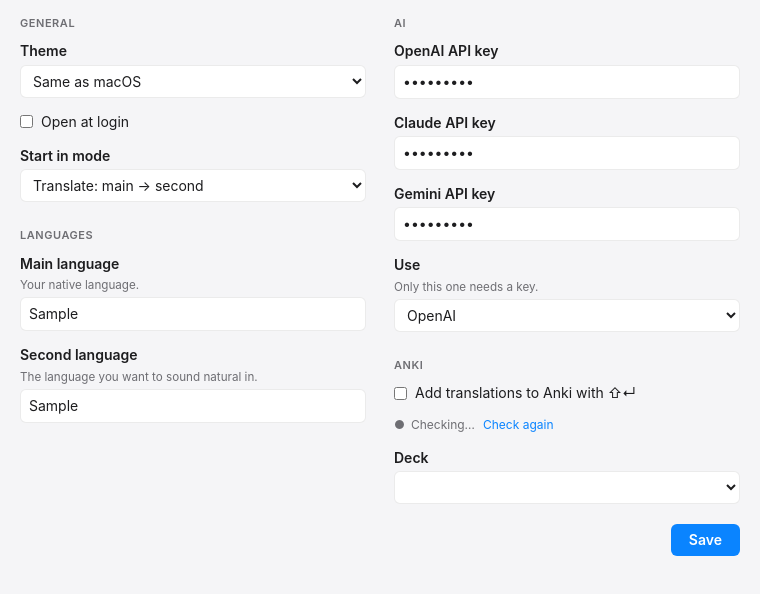
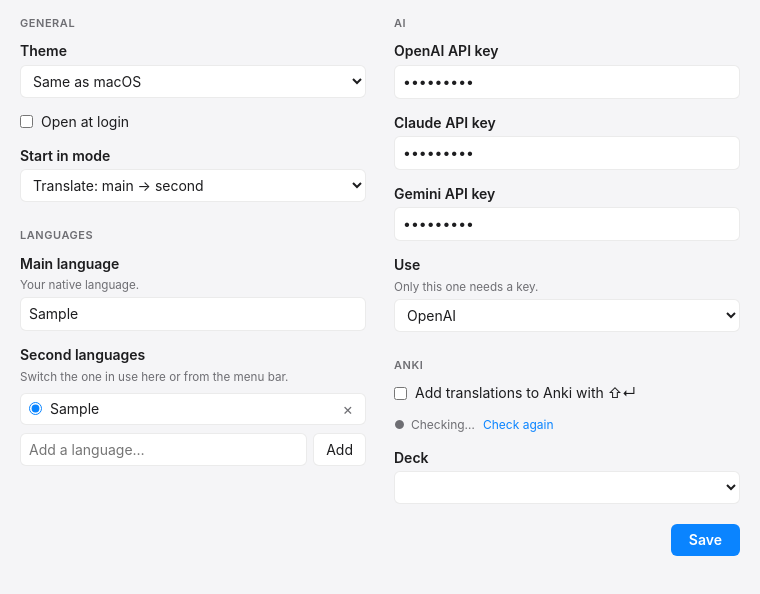
Before and after one commit to raphaelkieling/quick-translate, an Electron app: page src/renderer/settings.html in a window 760 px wide. Both pictures are taken after typing "Sample", "Sample", "Sample123", "Sample123", "Sample123" into the empty fields and a click on the button "Save". Drawn offline with Linux system fonts and the light colour scheme; no server answers.

Commit message:
feat: quick change language

```diff
--- a/src/preload.cjs
+++ b/src/preload.cjs
@@ -5,6 +5,7 @@ contextBridge.exposeInMainWorld('api', {
   getSettings: () => ipcRenderer.invoke('settings:get'),
   saveSettings: (settings) => ipcRenderer.invoke('settings:save', settings),
   openSettings: () => ipcRenderer.send('settings:open'),
+  onSecondLanguage: (callback) => ipcRenderer.on('settings:second-language', (_event, language) => callback(language)),
   ask: (mode, text) => ipcRenderer.invoke('ai:ask', mode, text),
   getAnkiDecks: () => ipcRenderer.invoke('anki:decks'),
   addToAnki: (front, back) => ipcRenderer.invoke('anki:add', front, back),
--- a/src/renderer/settings.html
+++ b/src/renderer/settings.html
@@ -39,11 +39,15 @@
             <small>Your native language.</small>
             <input name="mainLanguage" list="languages" required />
           </label>
-          <label>
-            Second language
-            <small>The language you want to sound natural in.</small>
-            <input name="secondLanguage" list="languages" required />
-          </label>
+          <div class="field">
+            <span class="field-title">Second languages</span>
+            <small>Switch the one in use here or from the menu bar.</small>
+            <ul id="second-languages"></ul>
+            <div class="add-language">
+              <input id="new-language" list="languages" placeholder="Add a language…" />
+              <button id="add-language" type="button">Add</button>
+            </div>
+          </div>
         </fieldset>
       </div>
 
--- a/src/renderer/settings.js
+++ b/src/renderer/settings.js
@@ -9,6 +9,57 @@ function updateRequired() {
   }
   fields.ankiDeck.required = fields.ankiEnabled.checked;
 }
+
+// --- Second languages: a list with a radio for the one in use ---
+
+const languageList = document.getElementById('second-languages');
+const newLanguage = document.getElementById('new-language');
+
+const secondLanguages = () => [...languageList.querySelectorAll('input')].map((radio) => radio.value);
+
+function renderLanguages(languages, current) {
+  languageList.replaceChildren(
+    ...languages.map((language) => {
+      const item = document.createElement('li');
+      const label = document.createElement('label');
+      const radio = Object.assign(document.createElement('input'), { type: 'radio', name: 'secondLanguage', value: language });
+      radio.checked = language === current;
+      label.append(radio, language);
+      const remove = Object.assign(document.createElement('button'), { type: 'button', className: 'remove', textContent: '×', title: 'Remove' });
+      remove.addEventListener('click', () => removeLanguage(language));
+      item.append(label, remove);
+      return item;
+    }),
+  );
+  // At least one language: when the list is empty, the "Add" field must be filled.
+  newLanguage.required = languages.length === 0;
+}
+
+function currentLanguage() {
+  return languageList.querySelector('input:checked')?.value;
+}
+
+function addLanguage() {
+  const language = newLanguage.value.trim();
+  newLanguage.value = '';
+  if (!language || secondLanguages().includes(language)) return;
+  renderLanguages([...secondLanguages(), language], currentLanguage() ?? language);
+}
+
+function removeLanguage(language) {
+  const languages = secondLanguages().filter((l) => l !== language);
+  const current = currentLanguage();
+  renderLanguages(languages, current === language ? languages[0] : current);
+}
+
+document.getElementById('add-language').addEventListener('click', addLanguage);
+newLanguage.addEventListener('keydown', (e) => {
+  if (e.key !== 'Enter') return;
+  e.preventDefault(); // don't save the form
+  addLanguage();
+});
+// Switched from the menu bar icon while this window is open.
+window.api.onSecondLanguage((language) => renderLanguages(secondLanguages(), language));
 
 // Shows whether AnkiConnect answers and fills the deck list.
 async function checkAnki(selectedDeck = fields.ankiDeck.value) {
@@ -36,6 +87,7 @@ window.api.getSettings().then((settings) => {
     fields.openAtLogin.disabled = true;
     fields.openAtLogin.parentElement.title = 'Only in the built app (npm run build)';
   }
+  renderLanguages(settings.secondLanguages, settings.secondLanguage);
   updateRequired();
   checkAnki(settings.ankiDeck);
 });
@@ -46,9 +98,12 @@ document.getElementById('anki-refresh').addEventListener('click', () => checkAnk
 
 form.addEventListener('submit', async (e) => {
   e.preventDefault();
+  addLanguage(); // typed in "Add a language…" but didn't press Add
   const values = Object.fromEntries([...new FormData(form)].map(([name, value]) => [name, value.trim()]));
   values.ankiEnabled = fields.ankiEnabled.checked;
   values.openAtLogin = fields.openAtLogin.checked;
+  values.secondLanguages = secondLanguages();
+  values.secondLanguage = currentLanguage();
   await window.api.saveSettings(values);
   window.close();
 });
--- a/src/renderer/style.css
+++ b/src/renderer/style.css
@@ -297,6 +297,91 @@ svg {
   font-weight: normal;
 }
 
+.settings .field {
+  display: flex;
+  flex-direction: column;
+  gap: 4px;
+}
+
+.settings .field-title {
+  font-weight: 600;
+}
+
+#second-languages {
+  margin: 4px 0 0;
+  padding: 0;
+  list-style: none;
+  border: 1px solid var(--line);
+  border-radius: 6px;
+  background: var(--field);
+  /* About 3 languages, then it scrolls (the Settings window has a fixed size). */
+  max-height: 94px;
+  overflow-y: auto;
+}
+
+#second-languages:empty {
+  display: none;
+}
+
+#second-languages li {
+  display: flex;
+  align-items: center;
+  padding: 5px 8px;
+}
+
+#second-languages li + li {
+  border-top: 1px solid var(--line);
+}
+
+#second-languages label {
+  flex: 1;
+  flex-direction: row;
+  align-items: center;
+  gap: 8px;
+  font-weight: normal;
+}
+
+#second-languages input {
+  margin: 0;
+  accent-color: var(--accent);
+}
+
+#second-languages .remove {
+  padding: 0 4px;
+  border: 0;
+  background: none;
+  color: var(--muted);
+  font: inherit;
+  font-size: 16px;
+  line-height: 1;
+  cursor: pointer;
+}
+
+#second-languages .remove:hover {
+  color: var(--error);
+}
+
+.add-language {
+  display: flex;
+  gap: 6px;
+  margin-top: 4px;
+}
+
+.add-language input {
+  flex: 1;
+  min-width: 0;
+}
+
+.add-language button {
+  padding: 0 12px;
+  border: 1px solid var(--line);
+  border-radius: 6px;
+  background: var(--field);
+  color: inherit;
+  font: inherit;
+  cursor: pointer;
+}
+
 .settings label.checkbox {
   flex-direction: row;
   align-items: center;
```
Also changed, not shown: src/main.js (+22 -0 lines), src/settings.js (+6 -2 lines), README.md.
